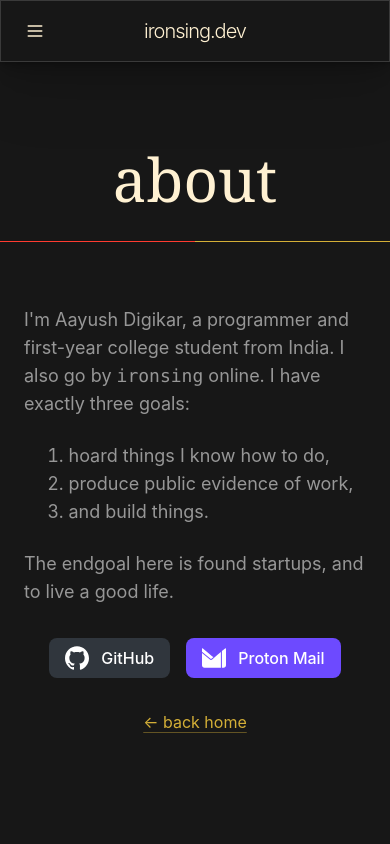
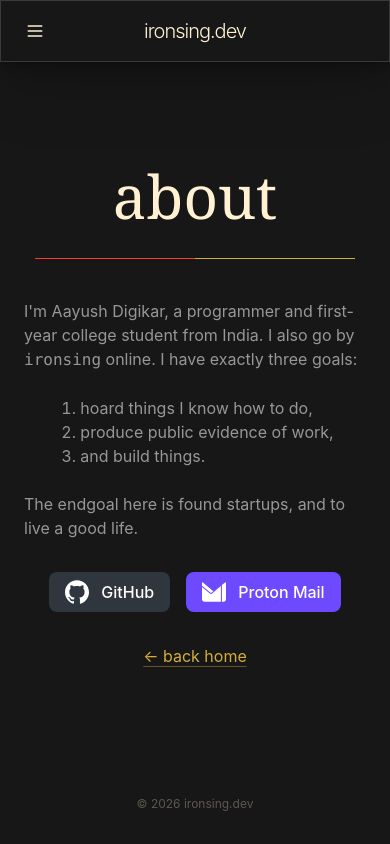
Before and after one commit to Ironsing/ironsing.github.io, a SvelteKit app: page /about in a window 390 px wide. Built offline with nearby package versions, Linux system fonts and the light colour scheme.

Commit message:
make the about page responsive

```diff
--- a/src/routes/about/+page.svelte
+++ b/src/routes/about/+page.svelte
@@ -10,17 +10,17 @@
 	};
 </script>
 
-<main class="flex flex-1 flex-col items-center justify-center gap-16 px-6 py-20">
-	<Hero title="about" class="max-w-3xl" />
+<main class="flex flex-1 flex-col items-center justify-center gap-10 px-6 py-20 lg:gap-16">
+	<Hero title="about" class="max-w-3xl" ruleWidth="w-xs lg:w-3xl" />
 
 	<div class="flex flex-col items-center justify-center gap-8">
-		<div class="flex max-w-xl flex-col items-center gap-6 text-lg text-normal">
+		<div class="flex max-w-xl flex-col items-center gap-6 text-base text-normal lg:text-lg">
 			<p>
 				I'm Aayush Digikar, a programmer and first-year college student from India. I also go by <code
 					>ironsing</code
 				> online. I have exactly three goals:
 			</p>
-			<ol class="list-decimal pl-8 text-left">
+			<ol class="list-decimal pl-6 text-left lg:pl-8">
 				<li>hoard things I know how to do,</li>
 				<li>produce public evidence of work,</li>
 				<li>and build things.</li>
```
